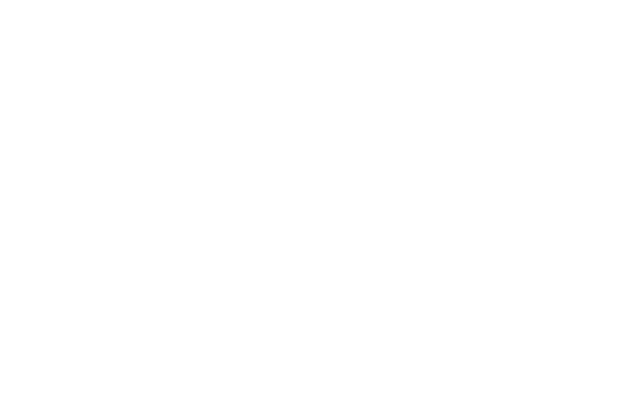
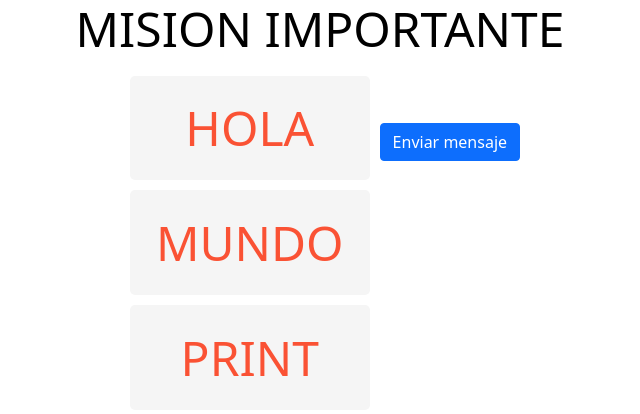
Before and after one commit to Jucaso/Codeheroes, a React (Create React App) app in the folder frontend/codeheroes/: page /juego in a window 1280 px wide. Before the commit this address had no page. Shown: the top 414 px of the page, without its empty margins (320-960 px from the left). Built offline with nearby package versions, Linux system fonts and the light colour scheme.

Commit message:
Onboarding falta css

```diff
--- a/frontend/codeheroes/package.json
+++ b/frontend/codeheroes/package.json
@@ -9,6 +9,7 @@
     "bootstrap": "^5.1.3",
     "eslint-config-react-app": "^7.0.1",
     "react": "^18.1.0",
+    "react-beautiful-dnd": "^13.1.0",
     "react-bootstrap": "^2.4.0",
     "react-cookie": "^4.1.1",
     "react-dom": "^18.1.0",
--- /dev/null
+++ b/frontend/codeheroes/src/components/Juego.js
@@ -0,0 +1,125 @@
+import React, {useState} from 'react';
+import "./styles/Juego.css";
+import { DragDropContext, Droppable, Draggable}  from 'react-beautiful-dnd';
+import {Link} from 'react-router-dom';
+
+const initialTasks = [
+    {
+        id: "2",
+        text: "HOLA",
+    },
+    {
+        id: "3",
+        text: "MUNDO",
+    },
+    {
+        id: "1",
+        text: "PRINT",
+    },
+];
+
+const ordenado = [
+    {
+        id: "1",
+        text: "PRINT",
+    },
+    {
+        id: "2",
+        text: "HOLA",
+    },
+    {
+        id: "3",
+        text: "MUNDO",
+    },
+];
+
+const reorder = (list, startIndex, endIndex) => {
+    const result = [...list];
+    const [removed] = result.splice(startIndex, 1);
+    result.splice(endIndex, 0, removed);
+
+    return result;
+};
+
+function Juego() {
+
+    const [tasks, setTasks] = useState(initialTasks);
+    const [order, setOrder] = useState(ordenado);
+
+    const Verificar = () => {
+
+        console.log(tasks[0].id);
+        console.log(ordenado[0].id);
+
+        if(tasks[0].id === ordenado[0].id &&
+           tasks[1].id === ordenado[1].id &&
+           tasks[2].id === ordenado[2].id
+            )
+        {
+            alert("GANASTE");
+            const divParent = document.getElementById('main');
+            divParent.innerHTML = '<div> \
+                                    GANASTE </div>';
+        }
+        //Hacer un if donde si tasks [0].id === 1
+
+
+    }
+
+    return (
+        <DragDropContext
+            onDragEnd={(result) => {
+                const { source, destination} = result;
+                if (!destination) {
+                    return;
+                }
+                if (
+                    source.index === destination.index &&
+                    source.droppableId === destination.droppableId
+                ) {
+                    return;
+                }
+
+                setTasks((prevTasks) =>
+                    reorder(prevTasks, source.index, destination.index)
+                );
+            }}
+        >
+            <div className="app">
+                <h1> MISION IMPORTANTE </h1>
+                <Droppable droppableId="tasks">
+                    {(provided) => (
+                        <ul
+                        {...provided.droppableProps}
+                        ref={provided.innerRef}
+                        className= "task-container"
+                        >
+                        {tasks.map((task, index) => (
+                            <Draggable key = {task.id} draggableId = {task.id} index = {index}>
+                                {(provided) => (
+                                    <li
+                                    {...provided.draggableProps}
+                                    ref={provided.innerRef}
+                                    {...provided.dragHandleProps}
+                                    className = "task-item"
+                                    >
+                                        {task.text}
+                                    </li>
+                                )}
+                                </Draggable>
+                                ))}
+                                {provided.placeholder}
+                        </ul>
+                    )}
+                </Droppable>
+                <button onClick={Verificar} className="btn btn-primary boton"> Enviar mensaje </button>
+                </div>
+                <div id="main">
+
+                </div>
+
+            </DragDropContext>
+        );
+}
+
+export default Juego;
--- /dev/null
+++ b/frontend/codeheroes/src/components/Onboarding.js
@@ -0,0 +1,37 @@
+import React from 'react';
+import "./styles/Onboarding.css";
+import {Link} from 'react-router-dom';
+
+
+
+
+function Onboarding() {
+
+
+  return (
+      <div>
+        <div className="bg_animate">
+        <div className="banner contenedor">
+          <div className="banner_title">
+            <Link to="/ejercicio" className="btn btn-primary">Codeheroes</Link>
+
+          </div>
+          <div className="banner_img">
+            <img src="https://media.discordapp.net/attachments/924106496059539557/981331949320798304/lg1.png" alt="logo"/>
+          </div>
+        </div>
+        <div className="burbujas">
+          <div className="burbuja"></div>
+          <div className="burbuja"></div>
+          <div className="burbuja"></div>
+          <div className="burbuja"></div>
+          <div className="burbuja"></div>
+          <div className="burbuja"></div>
+          <div className="burbuja"></div>
+          </div>
+        </div>
+      </div>
+  )
+}
+
+export default Onboarding;
--- /dev/null
+++ b/frontend/codeheroes/src/components/styles/Juego.css
@@ -0,0 +1,38 @@
+.app{
+    text-align: center;
+}
+
+h1{
+    font-size: 3rem;
+    color: black;
+}
+
+.task-container{
+    margin: 0;
+    list-style: none;
+    padding: 5px;
+    border-radius: 5px;
+    font-size: 3rem;
+    display: inline-flex;
+    flex-direction: column;
+}
+
+.task-item{
+    color: rgb(250,82,52);
+    box-shadow: 0px, 2px, 4px, #4a4c4e;
+    border-radius: 5px;
+    padding: 0.3em 0.5em;
+    background-color: whitesmoke;
+    text-align: center;
+    margin: 5px;
+    border: 2px solid transparent;
+}
+
+.task-item:focus{
+    outline: none;
+    border: 2px solid #4a9af5;
+}
+
+#main{
+ font-size: 50px;
+}
--- /dev/null
+++ b/frontend/codeheroes/src/components/styles/Onboarding.css
@@ -0,0 +1,163 @@
+*{
+    margin: 0;
+    padding: 0;
+    box-sizing: border-box;
+}
+
+/* ALERTA */
+.overlay{
+    background: rgba(0,0,0,0.3);
+    position: fixed;
+    right: 0;
+    top: 0;
+    bottom: 0;
+    left: 0;
+    display:  flex;
+    align-items: center;
+    justify-content: center;
+    visibility: hidden;
+}
+
+.overlay.active{
+    visibility: visible;
+}
+
+.popup{
+    background: #f8f8f8;
+    box-shadow: 0px 0px 5px 8px rgba(0,0,0,0.3);
+    border-radius: 5px;
+    font-family: "sans-serif";
+    padding: 20px;
+    text-align: center;
+    width: 600px;
+
+}
+
+
+.popup .btn-cerrar-popup{
+    font-size: 16px;
+    line-height: 16px;
+    display: block;
+    text-align: right;
+    color: #BBBBBB;
+    transition: .3s ease all;
+
+}
+
+.popup .btn-cerrar-popup:hover{
+    color: black;
+}
+
+.popup h3{
+    font-size: 36px;
+    font-weight: 600;
+    margin-bottom: 10px;
+    /* opacity: 0; */
+
+
+}
+
+/* FIN ALERTA */
+
+.bg_animate{
+    width: 100%;
+    height: 100vh;
+    background: linear-gradient(to right,
+    #005C98, #505BDA);
+}
+
+.contenedor{
+    width: 90%;
+    max-width: 1200px;
+    margin: auto;
+}
+
+.banner{
+    display: flex;
+    justify-content: space-between;
+    align-items: center;
+    height: 100%;
+}
+
+.banner_title h1{
+    color: white;
+    font-size: 20px;
+    text-decoration: none;
+    display: inline-block;
+    background: #1A2849;
+    padding: 20px;
+}
+
+.banner_img img{
+    width: 400px;
+    display: block;
+}
+
+/* burbujas */
+
+.burbuja{
+
+    background: #fff;
+    opacity: 0.3;
+
+    position: absolute;
+    bottom: 0;
+
+    animation: burbujas 3s linear infinite;
+}
+.burbuja:nth-child(1){
+    width: 80px;
+    height: 80px;
+    left: 5%;
+    animation-duration: 3s;
+}
+.burbuja:nth-child(2){
+    width: 80px;
+    height: 80px;
+    left: 35%;
+    animation-duration: 4s;
+}
+.burbuja:nth-child(3){
+    width: 80px;
+    height: 80px;
+    left: 25%;
+    animation-duration: 5s;
+}
+.burbuja:nth-child(4){
+    width: 80px;
+    height: 80px;
+    left: 45%;
+    animation-duration: 3s;
+}
+.burbuja:nth-child(5){
+    width: 80px;
+    height: 80px;
+    left: 65%;
+    animation-duration: 4,5s;
+}
+.burbuja:nth-child(6){
+    width: 80px;
+    height: 80px;
+    left: 75%;
+    animation-duration: 5s;
+}
+.burbuja:nth-child(7){
+    width: 80px;
+    height: 80px;
+    left: 90%;
+    animation-duration: 4s;
+}
+
+@keyframes burbujas{
+    0%{
+        bottom: 0;
+        opacity: 0;
+    }
+    5%{
+        opacity: .4;
+    }
+    100%{
+        bottom: 100vh;
+        opacity: 0;
+    }
+}
--- a/frontend/codeheroes/src/index.js
+++ b/frontend/codeheroes/src/index.js
@@ -5,12 +5,16 @@
 import 'bootstrap/dist/css/bootstrap.css';
 import {Route, Routes, BrowserRouter} from 'react-router-dom';
 import Login from './components/Login';
+import Onboarding from './components/Onboarding';
+import Juego from './components/Juego';
 
 function Routers() {
   return(
       <BrowserRouter>
         <Routes>
-          <Route  path = "/" element = {<Login/>}/>
+          <Route  path = "/login" element = {<Login/>}/>
+          <Route  path = "/" element = {<Onboarding/>}/>
+          <Route  path = "/juego" element = {<Juego/>}/>
         </Routes>
       </BrowserRouter>
   )
```
Also changed, not shown: 1 other file (tests, documents, lock files or other folders).
